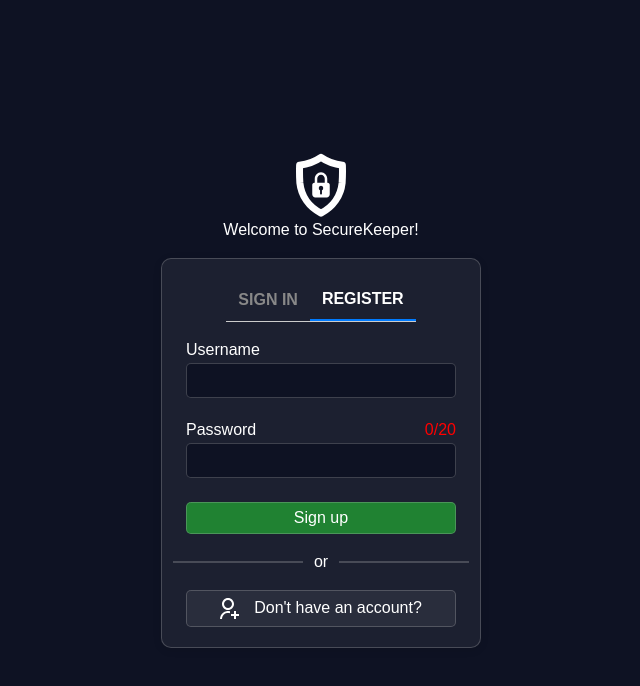
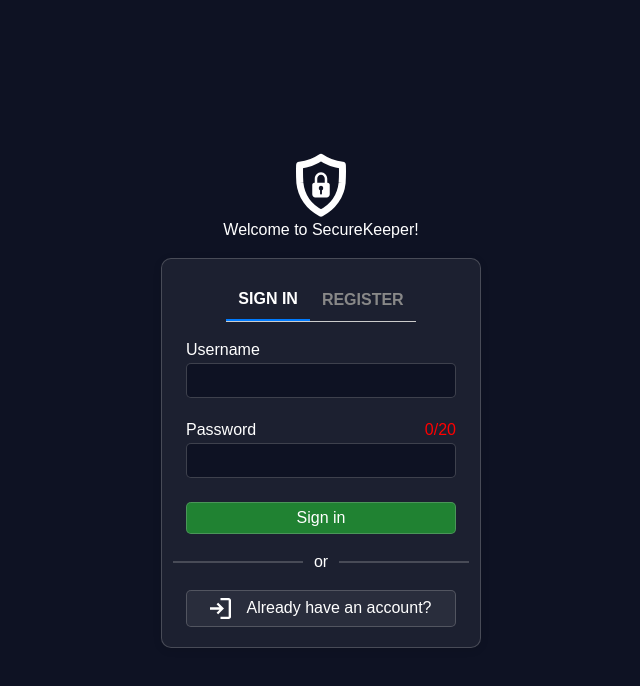
Before and after one commit to w-wander-r/SecureKeeper, a React (Create React App) app in the folder frontend/: page / in a window 1280 px wide. Shown: the top 686 px of the page, without its empty margins (319-959 px from the left). Built offline with nearby package versions, Linux system fonts and the light colour scheme; a web font is replaced by a local one.

Commit message:
Login.jsx changes: post request on port 8090, active sign in button instead of sign up

```diff
--- a/frontend/src/Pages/LoginPage/Login.jsx
+++ b/frontend/src/Pages/LoginPage/Login.jsx
@@ -8,13 +8,13 @@ import { RegisterForm, SignInForm } from './Forms';
 import { LogoIcon  } from '../../components/icons/Icons'
 
 const Login = () => {
-  const [isSignIn, setIsSignIn] = useState(false);
+  const [isSignIn, setIsSignIn] = useState(true);
   const [error, setError] = useState(null);
   const navigate = useNavigate();
 
   const handleLogin = async (credentials) => {
     try {
-      const response = await axios.post('http://localhost:8080/login', credentials);
+      const response = await axios.post('http://localhost:8090/login', credentials);
 
       // Store the JWT token in localStorage or sessionStorage
       localStorage.setItem('token', response.data.token);
```
